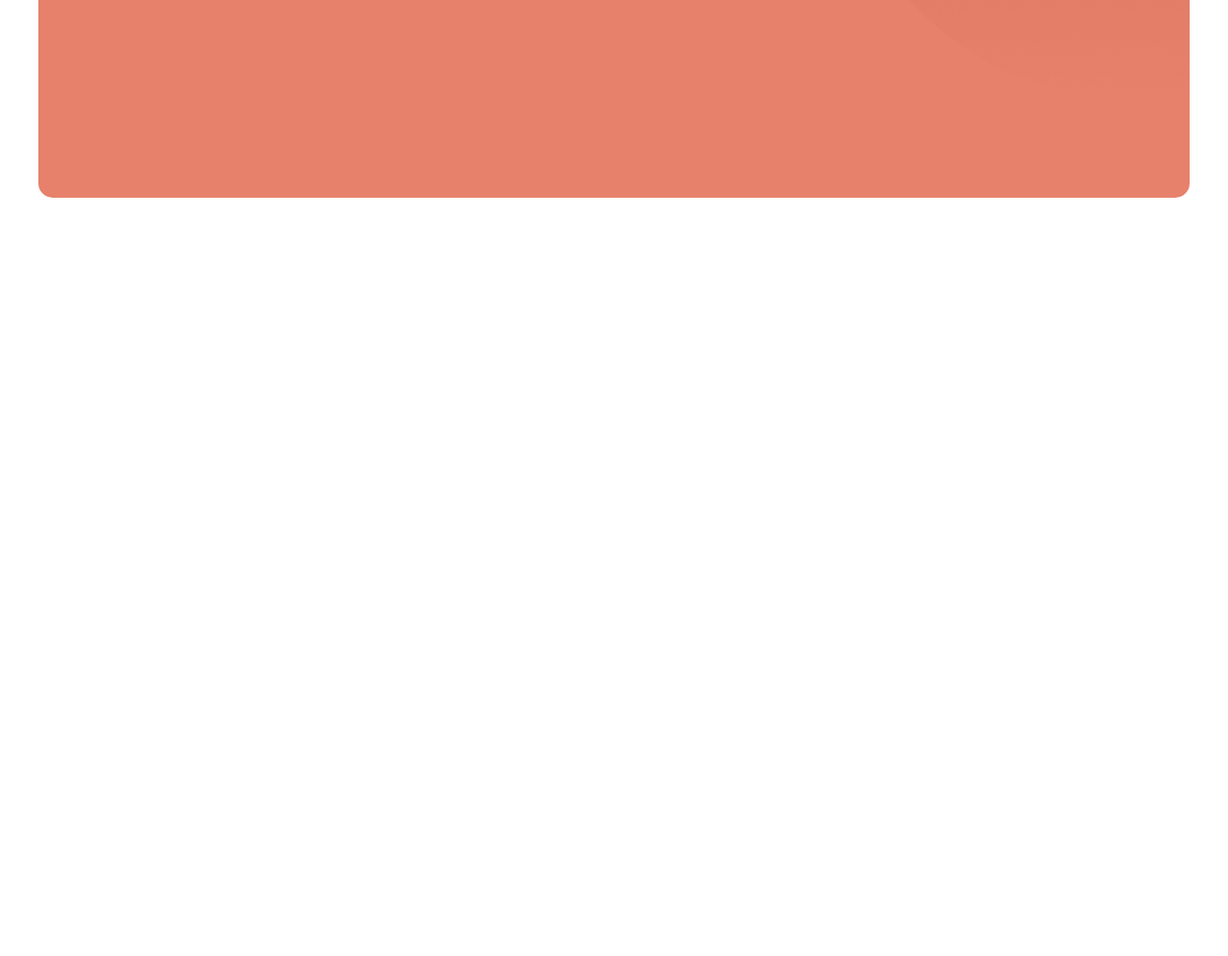
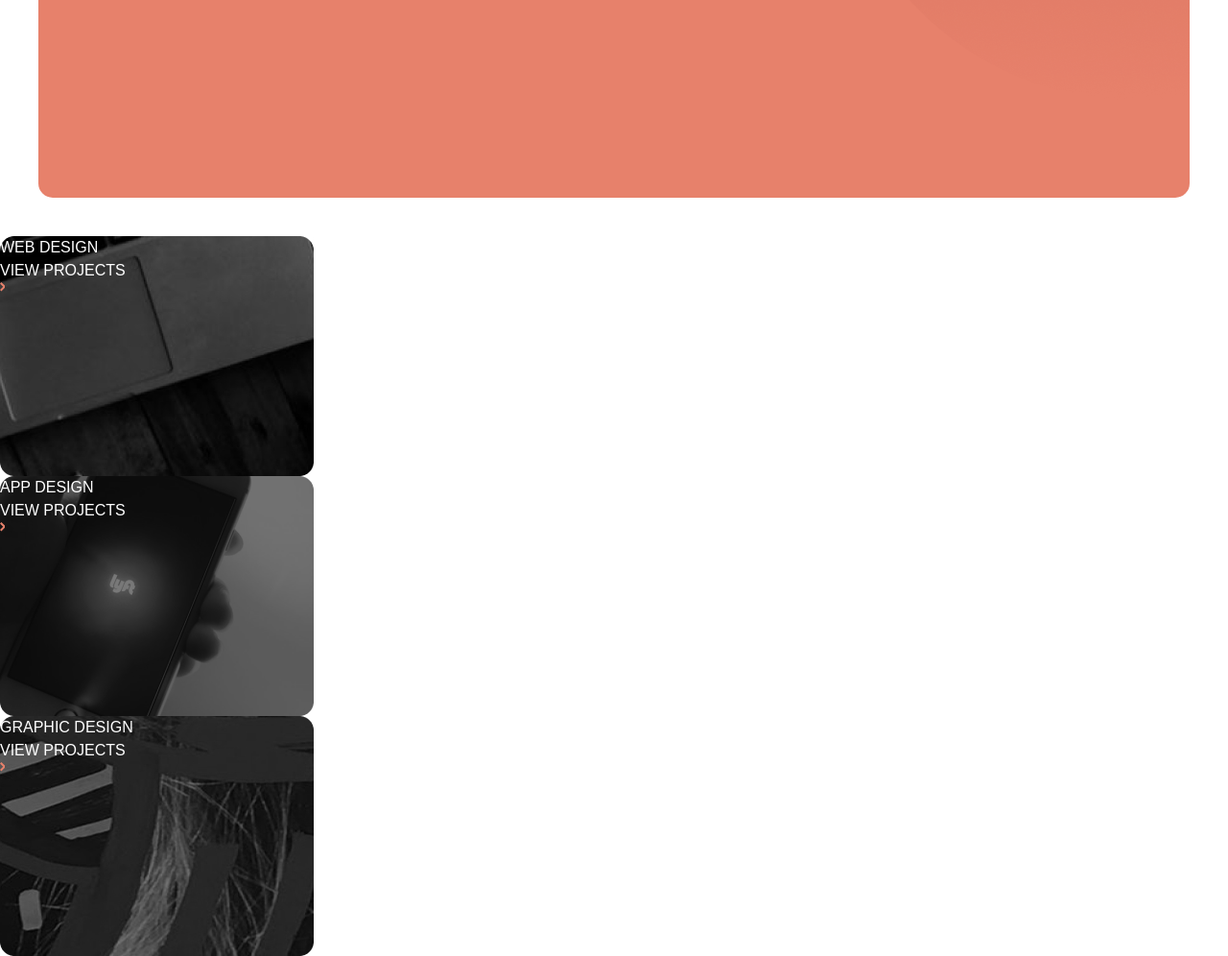
Before and after one commit to magdachikhr-hub/prepare_for_tailwind_exam, a website: page index.html in a window 1280 px wide. Shown: the part 773-1769 px from the top of the page at 96% size. Before the commit the page ends 1019 px from the top, so only its background shows below. Drawn offline with Linux system fonts and the light colour scheme.

Commit message:
work on section second

```diff
--- a/index.html
+++ b/index.html
@@ -8,7 +8,7 @@
   </head>
   <body>
     <header
-      class="h-[96px] flex justify-between pl-[24px] pr-[24px] items-center sm:pl-[42px] sm:pr-[42px] lg:pl-[120px] lg:pr-[120px]"
+      class="h-24 flex justify-between pl-6 pr-6 items-center sm:pl-[42px] sm:pr-[42px] lg:pl-30 lg:pr-30"
     >
       <div class="flex gap-4 items-center">
         <svg
@@ -77,7 +77,7 @@
         </ul>
         <img class="cursor-pointer sm:hidden" src="./Group.svg" alt="" />
         <ul
-          class="hidden group-hover:block absolute top-5 right-[-20px] sm:group-hover:hidden"
+          class="hidden group-hover:block absolute top-5 right-5 sm:group-hover:hidden"
         >
           <li>
             <a href="#">OUR COMPANY</a>
@@ -93,11 +93,11 @@
     </header>
     <main>
       <section
-        class="h-[843px] bg-[#E7816B] relative sm:m-[40px] sm:rounded-[15px] flex justify-center lg:justify-start"
+        class="h-[843px] bg-[#E7816B] relative sm:m-10 sm:rounded-[15px] flex justify-center lg:justify-start"
       >
         <img class="absolute right-0 top-[102px]" src="./Oval.png" alt="" />
         <div
-          class="flex justify-center items-center w-[279px] h-[371px] absolute bottom-0 right-[20%] sm:right-1/3 lg:top-[200px] lg:right-[97px]"
+          class="flex justify-center items-center w-[279px] h-[371px] absolute bottom-0 right-[20%] sm:right-1/3 lg:top-50 lg:right-[97px]"
         >
           <img class="absolute lg:hidden" src="./Group 6.png" alt="" />
           <img class="absolute lg:hidden" src="./Group 10.png" alt="" />
@@ -112,12 +112,12 @@
         >
           <div class="w-[327px] text-white sm:w-[573px]">
             <h2
-              class="text-[32px] leading-[32px] font-medium sm:text-[48px] sm:leading-[48px]"
+              class="text-[32px] leading-8 font-medium sm:text-[48px] sm:leading-12"
             >
               Award-winning custom designs and digital branding solutions
             </h2>
             <p
-              class="mt-[14px] mb-[24px] lg:mt-[30px] lg:mb-[40px] lg:leading-[26px] lg:w-[400px]"
+              class="mt-[14px] mb-[24px] lg:mt-[30px] lg:mb-10 lg:leading-[26px] lg:w-100"
             >
               With over 10 years in the industry, we are experienced in creating
               fully responsive websites, apps, and engaging brand experiences.
@@ -131,6 +131,67 @@
           </div>
         </div>
       </section>
+      <section>
+        <div class="card web">
+          <h2>WEB DESIGN</h2>
+          <div>
+            <p>VIEW PROJECTS</p>
+            <svg
+              width="5"
+              height="10"
+              viewBox="0 0 5 10"
+              fill="none"
+              xmlns="http://www.w3.org/2000/svg"
+            >
+              <path
+                d="M0.707031 0.707153L4.70703 4.70715L0.707031 8.70715"
+                stroke="#E7816B"
+                stroke-width="2"
+              />
+            </svg>
+          </div>
+        </div>
+        <div>
+          <div class="card app">
+            <h2>APP DESIGN</h2>
+            <div>
+              <p>VIEW PROJECTS</p>
+              <svg
+                width="5"
+                height="10"
+                viewBox="0 0 5 10"
+                fill="none"
+                xmlns="http://www.w3.org/2000/svg"
+              >
+                <path
+                  d="M0.707031 0.707153L4.70703 4.70715L0.707031 8.70715"
+                  stroke="#E7816B"
+                  stroke-width="2"
+                />
+              </svg>
+            </div>
+          </div>
+          <div class="card graphic">
+            <h2>GRAPHIC DESIGN</h2>
+            <div>
+              <p>VIEW PROJECTS</p>
+              <svg
+                width="5"
+                height="10"
+                viewBox="0 0 5 10"
+                fill="none"
+                xmlns="http://www.w3.org/2000/svg"
+              >
+                <path
+                  d="M0.707031 0.707153L4.70703 4.70715L0.707031 8.70715"
+                  stroke="#E7816B"
+                  stroke-width="2"
+                />
+              </svg>
+            </div>
+          </div>
+        </div>
+      </section>
     </main>
   </body>
 </html>
--- a/input.css
+++ b/input.css
@@ -9,3 +9,21 @@
 .header_font {
   font-family: "League Spartan", sans-serif;
 }
+
+.card {
+  width: 327px;
+  height: 250px;
+  color: #ffffff;
+}
+
+.web {
+  background-image: url(./web.jpg);
+}
+
+.app {
+  background-image: url(./phone.png);
+}
+
+.graphic {
+  background-image: url(./graphic.jpg);
+}
```
Also changed, not shown: graphic.jpg (added), output.css, phone.png (added), web.jpg (added).
